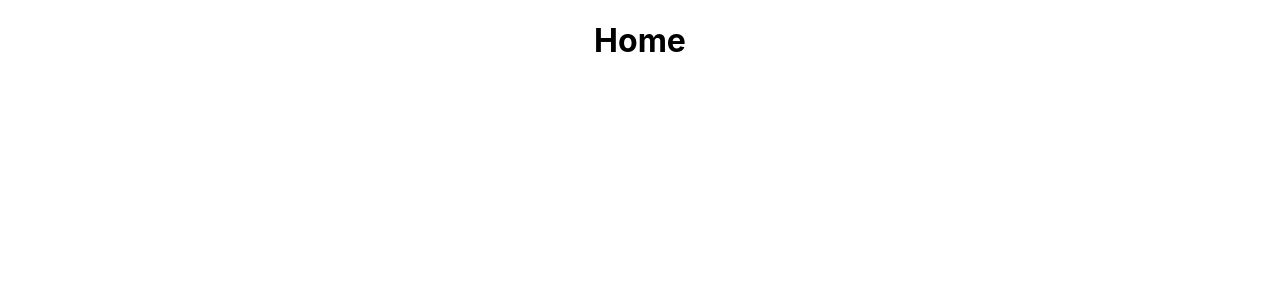
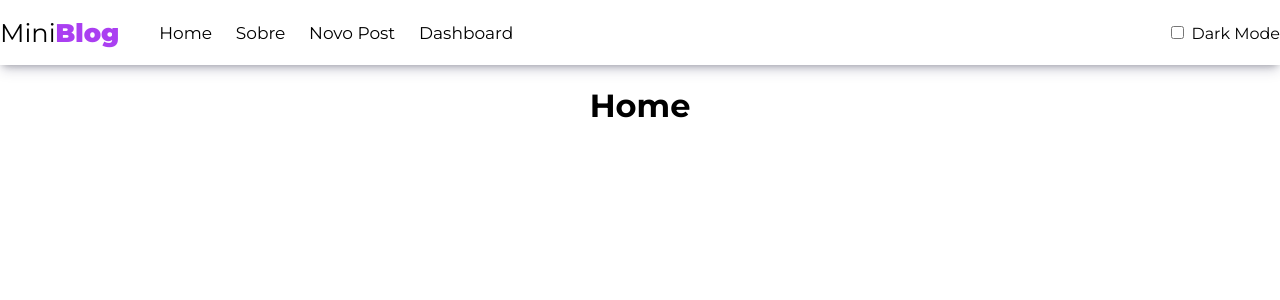
Before and after one commit to fabio2g/miniblog, a React (Create React App) app: page / in a window 1280 px wide. Shown: the top 300 px of the page. Built offline with nearby package versions, Linux system fonts and the light colour scheme.

Commit message:
criação do component Navbar

```diff
--- a/src/App.js
+++ b/src/App.js
@@ -1,11 +1,13 @@
 import { BrowserRouter, Route, Routes } from "react-router-dom";
 import "./App.css";
+import Navbar from "./components/Navbar/Navbar";
 import Home from "./Home/Home";
 
 function App() {
     return (
         <div className="App">
             <BrowserRouter>
+                <Navbar />
                 <Routes>
                     <Route path="/" element={<Home />} />
                 </Routes>
--- /dev/null
+++ b/src/components/Navbar/Navbar.js
@@ -0,0 +1,35 @@
+import { Link, NavLink } from "react-router-dom";
+import styles from "./Navbar.module.css";
+
+const Navbar = () => {
+    return (
+        <nav className={styles.navbar}>
+            <div className={styles.container}>
+                <div className={styles.links}>
+                    <NavLink className={styles.brand} to={"/"}>
+                        Mini<span>Blog</span>
+                    </NavLink>
+                    <ul>
+                        <li>
+                            <NavLink to={"/"}>Home</NavLink>
+                        </li>
+                        <li>
+                            <NavLink to={"/"}>Sobre</NavLink>
+                        </li>
+                        <li>
+                            <NavLink to={"/"}>Novo Post</NavLink>
+                        </li>
+                        <li>
+                            <NavLink to={"/"}>Dashboard</NavLink>
+                        </li>
+                    </ul>
+                </div>
+                <div>
+                    <input type="checkbox" /> Dark Mode
+                </div>
+            </div>
+        </nav>
+    );
+};
+
+export default Navbar;
--- /dev/null
+++ b/src/components/Navbar/Navbar.module.css
@@ -0,0 +1,40 @@
+.navbar {
+    width: 100%;
+    height: 65px;
+    box-shadow: rgba(50, 50, 93, 0.25) 0px 6px 12px -2px,
+        rgba(0, 0, 0, 0.3) 0px 3px 7px -3px;
+}
+
+.container {
+    display: flex;
+    justify-content: space-between;
+    align-items: center;
+    max-width: 1450px;
+    height: 100%;
+    margin: auto;
+}
+
+.container .links {
+    display: flex;
+    align-items: center;
+}
+
+.container .brand {
+    font-size: 1.6em;
+}
+
+.brand span {
+    color: var(--color-primary);
+    font-weight: 900;
+}
+
+.links ul {
+    display: flex;
+    gap: 1.4em;
+    font-size: 17px;
+}
+
+.links ul a:hover {
+    color: var(--color-primary);
+    border-bottom: 2px solid var(--color-primary);
+}
--- a/src/index.css
+++ b/src/index.css
@@ -1,13 +1,21 @@
-body {
-  margin: 0;
-  font-family: -apple-system, BlinkMacSystemFont, 'Segoe UI', 'Roboto', 'Oxygen',
-    'Ubuntu', 'Cantarell', 'Fira Sans', 'Droid Sans', 'Helvetica Neue',
-    sans-serif;
-  -webkit-font-smoothing: antialiased;
-  -moz-osx-font-smoothing: grayscale;
+@import url("https://fonts.googleapis.com/css2?family=Montserrat:wght@100;200;300;400;500;600;700;800;900&display=swap");
+
+:root {
+    --color-primary: #aa3ff1;
 }
 
-code {
-  font-family: source-code-pro, Menlo, Monaco, Consolas, 'Courier New',
-    monospace;
+body {
+    margin: 0;
+    box-sizing: border-box;
+    font-family: "Montserrat", sans-serif;
 }
+
+/* Navbar */
+nav li {
+    list-style: none;
+}
+
+nav a {
+    text-decoration: none;
+    color: #000;
+}
```
